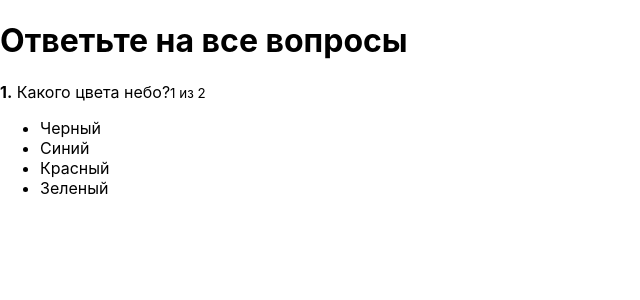
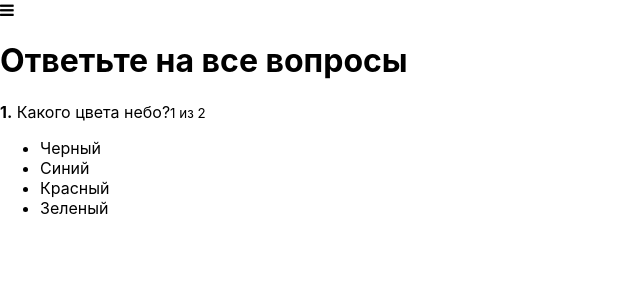
Before and after one commit to geliadonchak/SummerPractice, a React app in the folder react-quiz/: page / in a window 1280 px wide. Shown: the top 300 px of the page, without its empty margins (0-640 px from the left). Built offline with nearby package versions, Linux system fonts and the light colour scheme.

Commit message:
make menu switch button

```diff
--- /dev/null
+++ b/react-quiz/src/components/Navigation/MenuToggle/MenuToggle.css
@@ -0,0 +1,18 @@
+.MenuToggle {
+    position: fixed;
+    top: 40px;
+    left: 40px;
+    font-size: 20px;
+    cursor: pointer;
+    color: #fff;
+    z-index: 100;
+    transition: opacity, left .2s ease-in;
+}
+
+.MenuToggle:hover {
+    opacity: .7;
+}
+
+.MenuToggle.open {
+    left: 320px;
+}
--- /dev/null
+++ b/react-quiz/src/components/Navigation/MenuToggle/MenuToggle.js
@@ -0,0 +1,25 @@
+import React from 'react';
+import classes from './MenuToggle.css';
+
+const MenuToggle = props => {
+    const cls = [
+        classes.MenuToggle,
+        'fa',
+    ]
+
+    if (props.isOpen) {
+        cls.push('fa-times');
+        cls.push(classes.open);
+    } else {
+        cls.push('fa-bars');
+    }
+
+    return (
+        <i
+            className={cls.join(' ')}
+            onClick={props.onToggle}
+        />
+    );
+}
+
+export default MenuToggle;
--- a/react-quiz/src/hoc/Layout/Layout.js
+++ b/react-quiz/src/hoc/Layout/Layout.js
@@ -1,10 +1,26 @@
 import React, {Component} from 'react';
 import classes from './Layout.css';
+import MenuToggle from '../../components/Navigation/MenuToggle/MenuToggle';
 
 class Layout extends Component {
+    state = {
+        menu: false
+    }
+
+    handleToggleMenu = () => {
+        this.setState({
+            menu: !this.state.menu
+        });
+    }
+
     render() {
         return (
             <div className={classes.Layout}>
+                <MenuToggle
+                    onToggle={this.handleToggleMenu}
+                    isOpen={this.state.menu}
+                />
+
                 <main>
                     {this.props.children}
                 </main>
```
